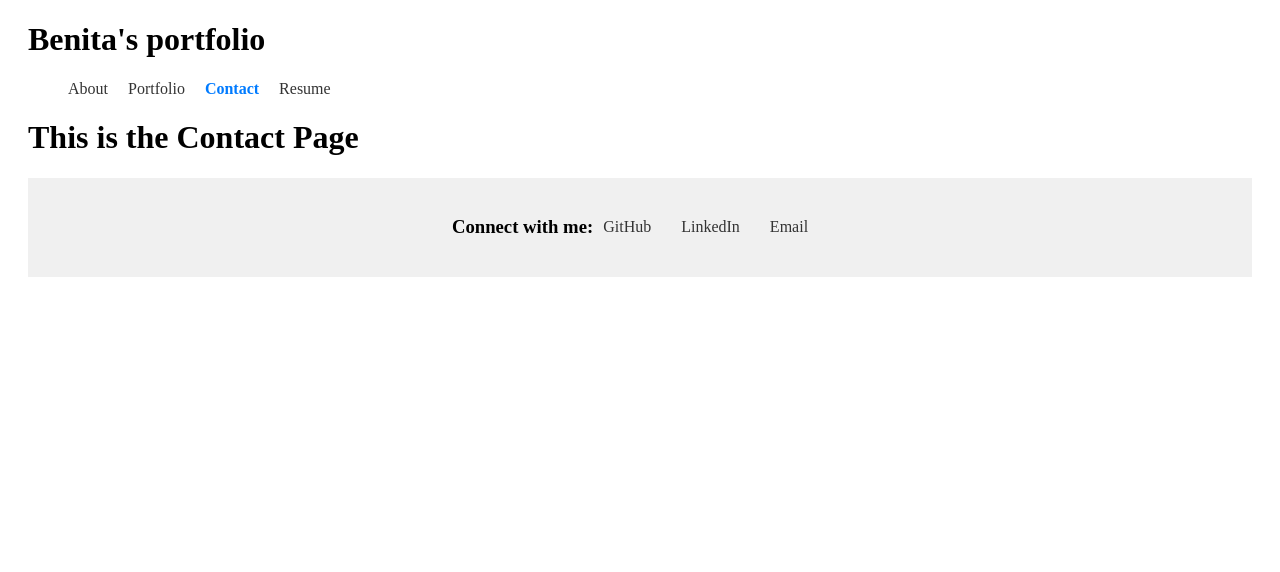
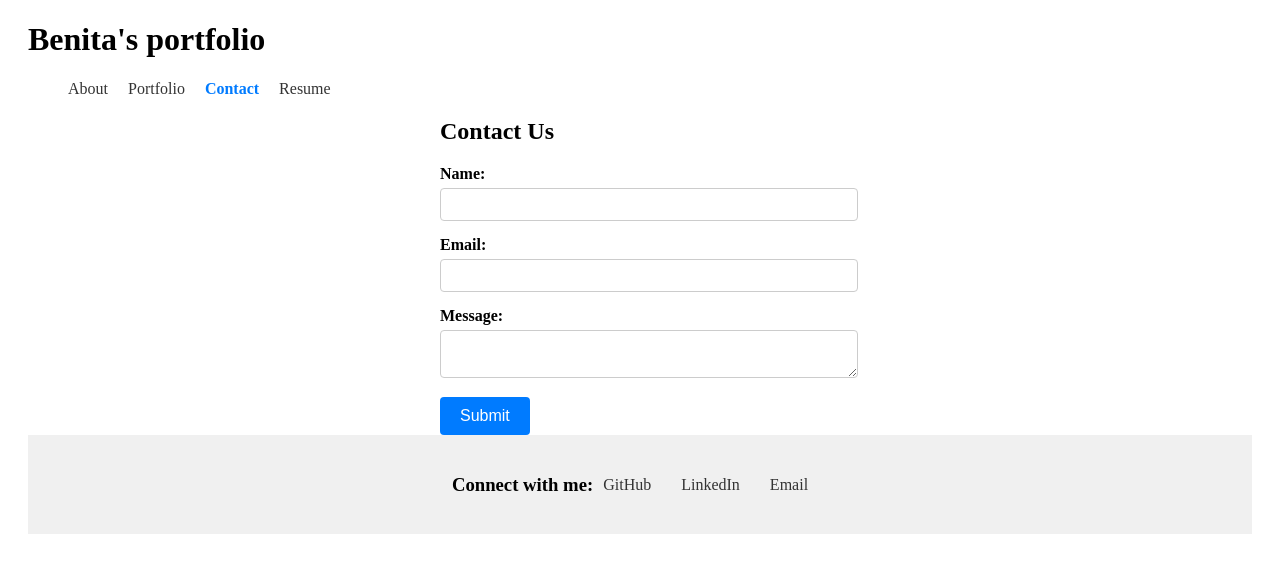
Before and after one commit to benitaisaac/react-portfolio, a React (Vite) app in the folder react-portfolio/: page /contact in a window 1280 px wide. Shown: the top 572 px of the page. Built offline with nearby package versions, Linux system fonts and the light colour scheme.

Commit message:
added contact form

```diff
--- a/react-portfolio/src/components/pages/Contact.jsx
+++ b/react-portfolio/src/components/pages/Contact.jsx
@@ -1,9 +1,70 @@
-function Contact(){
-    return(
-        <>
-        <h1> This is the Contact Page </h1>
-        </>
-    )
-}
+import { useState } from "react";
+
+function Contact() {
+    //set initial values for form and declare useState
+    const [formData, setFormData] = useState({
+      name: '',
+      email: '',
+      message: ''
+    });
+
+    //define function to be called as user enters text into form
+    const handleChange = (e) => {
+      const { name, value } = e.target;
+      setFormData({
+        ...formData,
+        [name]: value
+      });
+    };
+
+    //logic for handling submit, but we dont need to do this now
+    const handleSubmit = (e) => {
+      e.preventDefault();
+      // Add your form submission logic here
+      console.log(formData);
+    };
+
+    return (
+      <div className="contact-form">
+        <h2>Contact Us</h2>
+        <form onSubmit={handleSubmit}>
+          <div>
+            <label htmlFor="name">Name:</label>
+            <input
+              type="text"
+              id="name"
+              name="name"
+              value={formData.name}
+              onChange={handleChange}
+              required
+            />
+          </div>
+          <div>
+            <label htmlFor="email">Email:</label>
+            <input
+              type="email"
+              id="email"
+              name="email"
+              value={formData.email}
+              onChange={handleChange}
+              required
+            />
+          </div>
+          <div>
+            <label htmlFor="message">Message:</label>
+            <textarea
+              id="message"
+              name="message"
+              value={formData.message}
+              onChange={handleChange}
+              required
+            ></textarea>
+          </div>
+          <button type="submit">Submit</button>
+        </form>
+      </div>
+    );
+  }
+
 
 export default Contact;
```
